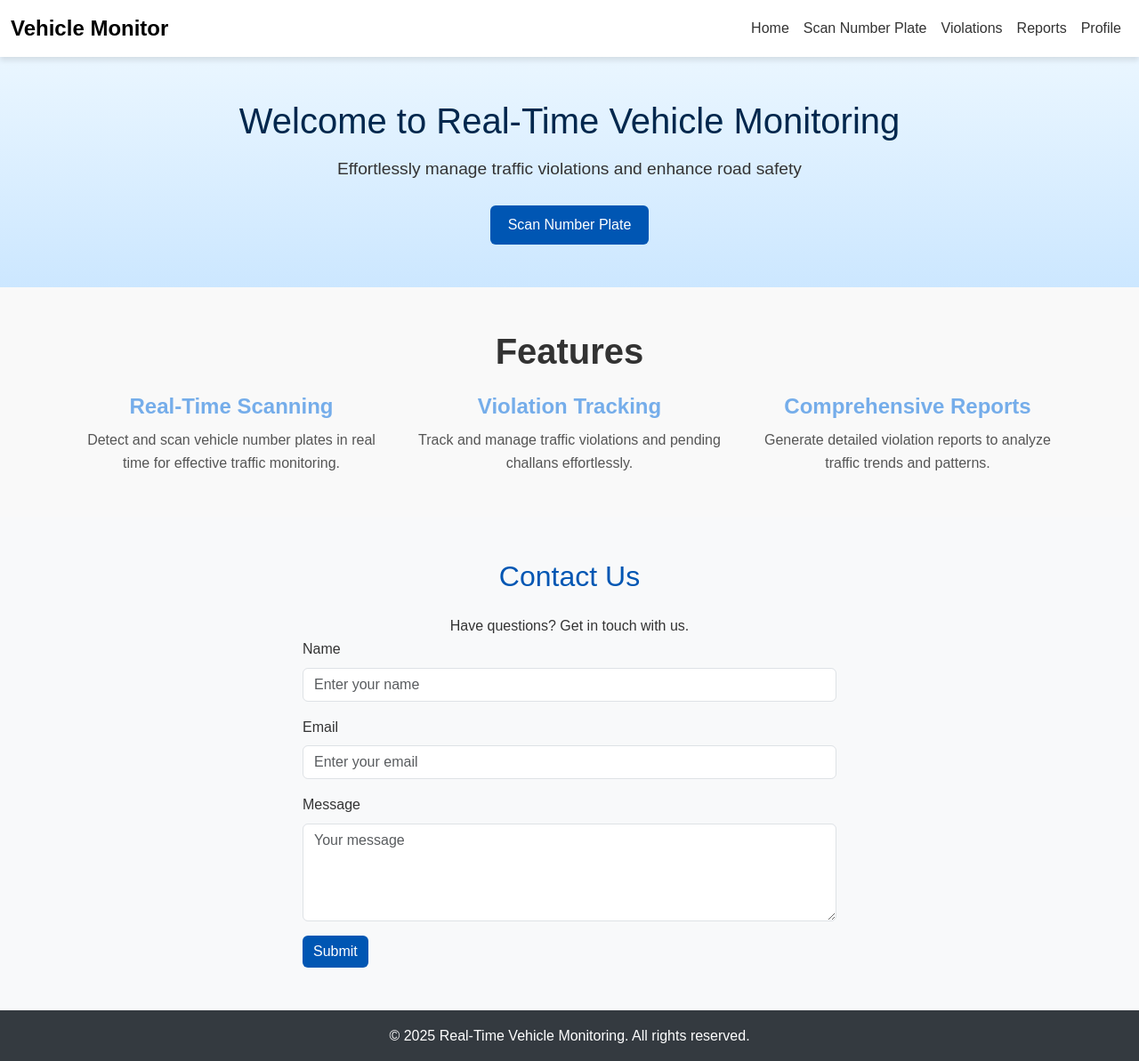
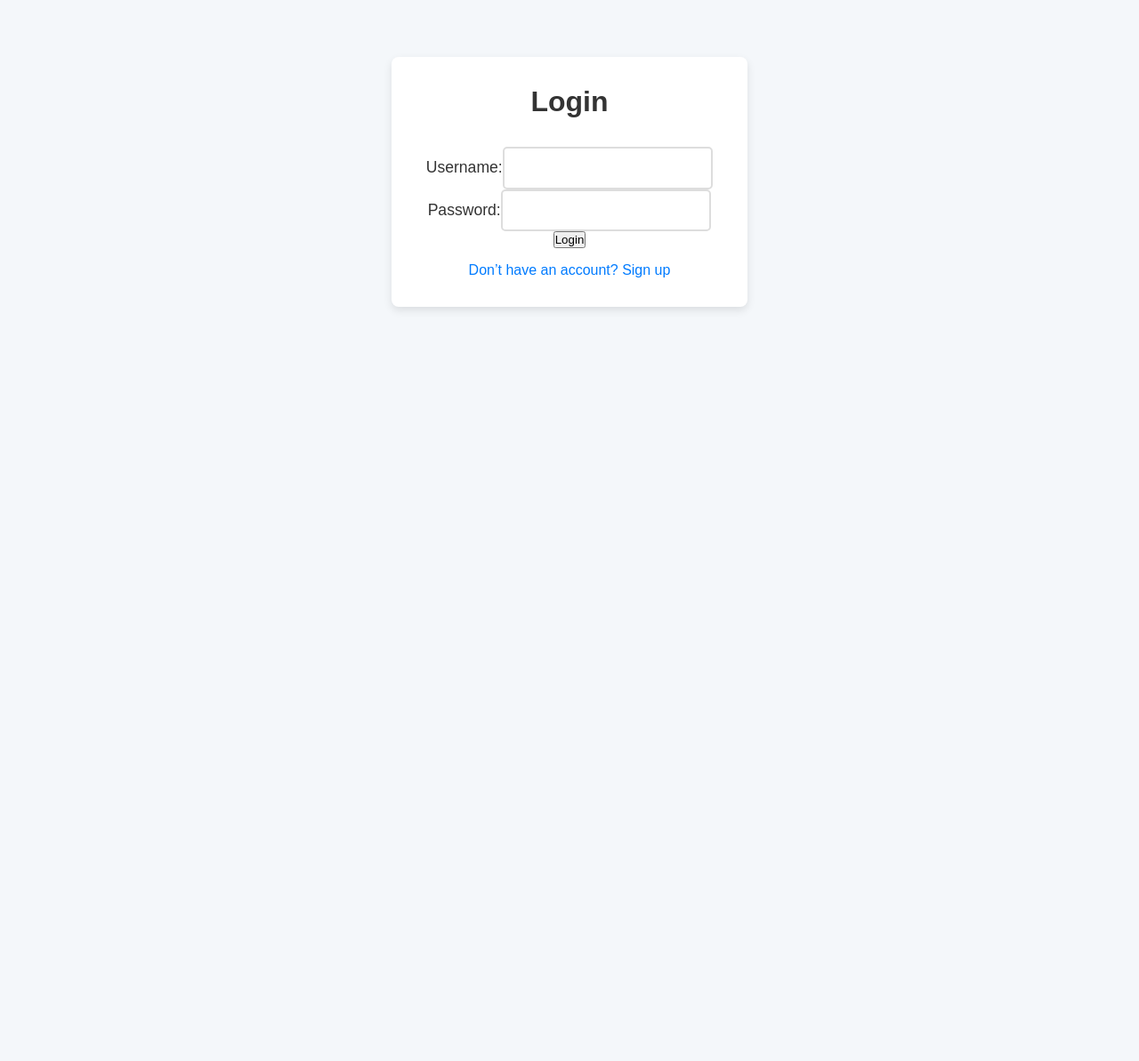
Before and after one commit to lucy2442/major_project24, a Flask app: page / in a window 1280 px wide. Shown: the whole page at 89% size. After the commit the page ends 349 px from the top, so only its background shows below. Run offline with Flask 3, Linux system fonts and the light colour scheme.

Commit message:
other chnage

```diff
--- a/vehicle_project/app/app.py
+++ b/vehicle_project/app/app.py
@@ -1,10 +1,13 @@
-from flask import Flask, render_template, request, jsonify
+from flask import Flask, render_template, request, jsonify,redirect, url_for, flash, session
 import os
 import cv2
 import pytesseract
 import json
+import sqlite3
 import base64
 import numpy as np
+from flask_sqlalchemy import SQLAlchemy
+from werkzeug.security import generate_password_hash, check_password_hash
 
 # Path to Tesseract executable
 pytesseract.pytesseract.tesseract_cmd = "/opt/homebrew/bin/tesseract"  # Adjust path as needed
@@ -18,11 +21,89 @@ if plate_cascade.empty():
 UPLOAD_FOLDER = 'uploads'
 ALLOWED_EXTENSIONS = {'png', 'jpg', 'jpeg'}
 app = Flask(__name__)
+app.secret_key = 'your_secret_key'
+app.config['SQLALCHEMY_DATABASE_URI'] = 'sqlite:///users.db'  # SQLite database
+app.config['SQLALCHEMY_TRACK_MODIFICATIONS'] = False
+db = SQLAlchemy(app)
 app.config['UPLOAD_FOLDER'] = UPLOAD_FOLDER
 
 # Ensure the uploads directory exists
 if not os.path.exists(UPLOAD_FOLDER):
     os.makedirs(UPLOAD_FOLDER)
+
+
+def init_db():
+    conn = sqlite3.connect('users.db')
+    cursor = conn.cursor()
+    cursor.execute('''
+    CREATE TABLE IF NOT EXISTS users (
+        id INTEGER PRIMARY KEY AUTOINCREMENT,
+        username TEXT UNIQUE NOT NULL,
+        password TEXT NOT NULL
+    )
+    ''')
+    conn.commit()
+    conn.close()
+
+init_db()
+
+@app.route('/')
+def home():
+    return render_template('login.html')
+@app.route("/home_index")
+def index():
+    return render_template('index.html')
+from werkzeug.security import check_password_hash
+
+@app.route('/login', methods=['GET', 'POST'])
+def login():
+    if request.method == 'POST':
+        username = request.form['username']
+        password = request.form['password']
+
+        # Check credentials
+        conn = sqlite3.connect('users.db')
+        cursor = conn.cursor()
+        cursor.execute('SELECT password FROM users WHERE username = ?', (username,))
+        user = cursor.fetchone()
+        conn.close()
+
+        if user and check_password_hash(user[0], password):
+            flash('Logged in successfully!', 'success')
+            return redirect(url_for('index'))
+        else:
+            flash('Invalid username or password.', 'danger')
+
+    return render_template('login.html')
+
+
+@app.route('/signup', methods=['GET', 'POST'])
+def signup():
+    if request.method == 'POST':
+        username = request.form['username']
+        password = request.form['password']
+
+        # Hash the password for security
+        hashed_password = generate_password_hash(password, method='pbkdf2:sha256')
+
+        try:
+            # Store user in the database
+            conn = sqlite3.connect('users.db')
+            cursor = conn.cursor()
+            cursor.execute('INSERT INTO users (username, password) VALUES (?, ?)', (username, hashed_password))
+            conn.commit()
+            conn.close()
+
+            flash('Account created successfully! You can now log in.', 'success')
+            return redirect(url_for('login'))
+        except sqlite3.IntegrityError:
+            flash('Username already exists. Please choose a different username.', 'danger')
+
+    return render_template('signup.html')
+
+
+
+
 
 
 # Function to fetch vehicle data from a JSON file
@@ -73,16 +154,18 @@ def process_frame(frame):
         return {"error": str(e)}
 
 
-@app.route('/')
-def index():
-    # Render the main page
-    return render_template('index.html')
+
 
 
 @app.route('/violations')
 def violations():
     return render_template('voilation.html')
-
+@app.route('/home_reports')
+def home_reports():
+    return render_template('report.html')
+@app.route('/home_profile')
+def home_profile():
+    return render_template('profile.html')
 @app.route('/scan')
 def scan():
     # Render the scan page with an active button based on selection (optional)
@@ -173,5 +256,8 @@ def detect_red_line():
         result = "Red line violation detected!" if random.random() > 0.5 else "No red line violation detected."
         return jsonify({"result": result})
     return jsonify({"error": "No image provided"}), 400
+
+
+
 if __name__ == '__main__':
     app.run(debug=True)
--- a/vehicle_project/app/templates/index.html
+++ b/vehicle_project/app/templates/index.html
@@ -17,12 +17,11 @@
             </button>
             <div class="collapse navbar-collapse" id="navbarNav">
                 <ul class="navbar-nav ms-auto">
-                    <li class="nav-item"><a class="nav-link" href="index.html">Home</a></li>
-                    <li class="nav-item"><a class="nav-link" href="scan.html">Scan Number Plate</a></li>
+                    <li class="nav-item"><a class="nav-link" href="{{ url_for('index') }}">Home</a></li>
+                    <li class="nav-item"><a class="nav-link" href="{{ url_for('scan') }}">Scan Number Plate</a></li>
                     <li class="nav-item"><a class="nav-link" href="{{ url_for('violations') }}">Violations</a></li>
-                    <li class="nav-item"><a class="nav-link" href="report.html">Reports</a></li>
-
-                    <li class="nav-item"><a class="nav-link" href="profile.html">Profile</a></li>
+                    <li class="nav-item"><a class="nav-link" href="{{ url_for('home_reports') }}">Reports</a></li>
+                    <li class="nav-item"><a class="nav-link" href="{{ url_for('home_profile') }}">Profile</a></li>
                 </ul>
             </div>
         </div>
--- a/vehicle_project/app/templates/login.html
+++ b/vehicle_project/app/templates/login.html
@@ -3,99 +3,131 @@
 <head>
     <meta charset="UTF-8">
     <meta name="viewport" content="width=device-width, initial-scale=1.0">
-    <title>Login and Registration</title>
-    <link href="https://cdn.jsdelivr.net/npm/bootstrap@5.3.0-alpha3/dist/css/bootstrap.min.css" rel="stylesheet">
-    <link rel="stylesheet" href="style.css">
+    <title>Login</title>
 </head>
-<body>
-    <div class="container my-5">
-        <div class="row justify-content-center">
-            <div class="col-md-6">
-                <!-- Login Form -->
-                <div class="card shadow">
-                    <div class="card-header text-center bg-primary text-white">
-                        <h3>Login</h3>
-                    </div>
-                    <div class="card-body">
-                        <form id="loginForm">
-                            <div class="mb-3">
-                                <label for="loginEmail" class="form-label">Email</label>
-                                <input type="email" class="form-control" id="loginEmail" placeholder="Enter your email" required>
-                            </div>
-                            <div class="mb-3">
-                                <label for="loginPassword" class="form-label">Password</label>
-                                <input type="password" class="form-control" id="loginPassword" placeholder="Enter your password" required>
-                            </div>
-                            <div class="mb-3 captcha-container">
-                                <label for="captchaInput" class="form-label">Captcha</label>
-                                <div class="d-flex align-items-center">
-                                    <div id="captchaText" class="captcha-box"></div>
-                                    <button type="button" class="btn btn-outline-secondary ms-2 refresh-captcha">↻</button>
-                                </div>
-                                <input type="text" class="form-control mt-2" id="captchaInput" placeholder="Enter captcha" required>
-                            </div>
-                            <div class="mb-3 form-check">
-                                <input type="checkbox" class="form-check-input" id="rememberMe">
-                                <label class="form-check-label" for="rememberMe">Remember Me</label>
-                            </div>
-                            <button type="submit" class="btn btn-primary w-100">Login</button>
-                        </form>
-                    </div>
-                    <div class="card-footer text-center">
-                        <p>Don't have an account? <a href="#" id="showRegister">Register Here</a></p>
-                    </div>
-                </div>
+<style>
+    /* Reset some default styles */
+    * {
+        margin: 0;
+        padding: 0;
+        box-sizing: border-box;
+    }
 
-                <!-- Registration Form -->
-                <div class="card shadow mt-4 d-none" id="registerCard">
-                    <div class="card-header text-center bg-success text-white">
-                        <h3>Register</h3>
-                    </div>
-                    <div class="card-body">
-                        <form id="registerForm">
-                            <div class="mb-3">
-                                <label for="registerName" class="form-label">Full Name</label>
-                                <input type="text" class="form-control" id="registerName" placeholder="Enter your name" required>
-                            </div>
-                            <div class="mb-3">
-                                <label for="registerEmail" class="form-label">Email</label>
-                                <input type="email" class="form-control" id="registerEmail" placeholder="Enter your email" required>
-                            </div>
-                            <div class="mb-3">
-                                <label for="registerPassword" class="form-label">Password</label>
-                                <input type="password" class="form-control" id="registerPassword" placeholder="Enter your password" required>
-                            </div>
-                            <div class="mb-3">
-                                <label for="registerConfirmPassword" class="form-label">Confirm Password</label>
-                                <input type="password" class="form-control" id="registerConfirmPassword" placeholder="Confirm your password" required>
-                            </div>
-                            <div class="mb-3">
-                                <label for="aadhaarProof" class="form-label">Upload Aadhaar Proof</label>
-                                <input type="file" class="form-control" id="aadhaarProof" accept=".jpg,.jpeg,.png,.pdf" required>
-                            </div>
-                            <div class="mb-3 captcha-container">
-                                <label for="captchaRegisterInput" class="form-label">Captcha</label>
-                                <div class="d-flex align-items-center">
-                                    <div id="captchaRegisterText" class="captcha-box"></div>
-                                    <button type="button" class="btn btn-outline-secondary ms-2 refresh-captcha">↻</button>
-                                </div>
-                                <input type="text" class="form-control mt-2" id="captchaRegisterInput" placeholder="Enter captcha" required>
-                            </div>
-                            <div class="mb-3 form-check">
-                                <input type="checkbox" class="form-check-input" id="robotCheck" required>
-                                <label class="form-check-label" for="robotCheck">I am not a robot</label>
-                            </div>
-                            <button type="submit" class="btn btn-success w-100">Register</button>
-                        </form>
-                    </div>
-                    <div class="card-footer text-center">
-                        <p>Already have an account? <a href="#" id="showLogin">Login Here</a></p>
-                    </div>
-                </div>
-            </div>
-        </div>
+    /* Page body styling */
+    body {
+        font-family: 'Arial', sans-serif;
+        background-color: #f4f7fa;
+        transition: background-color 0.3s ease-in-out;
+    }
+
+    /* Login container styling */
+    .login-container {
+        max-width: 400px;
+        margin: 5% auto;
+        padding: 2em;
+        background-color: #fff;
+        box-shadow: 0 4px 10px rgba(0, 0, 0, 0.1);
+        border-radius: 8px;
+        text-align: center;
+        animation: slideUp 1s ease-out;
+    }
+
+    /* Animation for login form */
+    @keyframes slideUp {
+        0% { opacity: 0; transform: translateY(20px); }
+        100% { opacity: 1; transform: translateY(0); }
+    }
+
+    /* Heading styling */
+    .login-container h2 {
+        font-size: 2em;
+        color: #333;
+        margin-bottom: 1em;
+    }
+
+    /* Form element styling */
+    .login-form {
+        width: 100%;
+        display: flex;
+        flex-direction: column;
+        gap: 1em;
+    }
+
+    label {
+        font-size: 1.1em;
+        color: #333;
+        text-align: left;
+    }
+
+    input {
+        padding: 0.8em;
+        font-size: 1em;
+        border: 2px solid #ddd;
+        border-radius: 5px;
+        outline: none;
+        transition: border 0.3s ease;
+    }
+
+    /* Input focus effect */
+    input:focus {
+        border-color: #007BFF;
+    }
+
+    /* Login button styling */
+    .login-btn {
+        padding: 0.8em;
+        font-size: 1.1em;
+        background-color: #007BFF;
+        color: white;
+        border: none;
+        border-radius: 5px;
+        cursor: pointer;
+        transition: background-color 0.3s ease, transform 0.2s ease;
+    }
+
+    /* Button hover effect */
+    .login-btn:hover {
+        background-color: #0056b3;
+        transform: scale(1.05);
+    }
+
+    /* Signup link styling */
+    .signup-link {
+        display: block;
+        margin-top: 1em;
+        font-size: 1em;
+        color: #007BFF;
+        text-decoration: none;
+        transition: color 0.3s ease;
+    }
+
+    /* Signup link hover effect */
+    .signup-link:hover {
+        color: #0056b3;
+        text-decoration: underline;
+    }
+
+    /* Responsive Design */
+    @media (max-width: 768px) {
+        .login-container {
+            width: 80%;
+            padding: 1.5em;
+        }
+
+        .login-btn {
+            font-size: 1em;
+        }
+    }
+</style>
+
+    <div class="login-container">
+        <h2>Login</h2>
+       <form method="POST" action="{{ url_for('login') }}">
+    <label>Username:</label><input type="text" name="username">
+    <label>Password:</label><input type="password" name="password">
+    <button type="submit">Login</button></form>
+
+        <a href="{{ url_for('signup') }}" class="signup-link">Don’t have an account? Sign up</a>
     </div>
-
-    <script src="script.js"></script>
 </body>
 </html>
```
Also changed, not shown: vehicle_project/app/templates/profile.html (+4 -5 lines), vehicle_project/app/templates/report.html (+5 -6 lines), vehicle_project/app/templates/scan.html (+5 -6 lines), vehicle_project/app/templates/voilation.html (+7 -24 lines), vehicle_project/app/utils/database.py (+17 -0 lines), vehicle_project/app/utils/redline.py (+161 -0 lines), vehicle_project/app/instance/users.db (added), vehicle_project/app/users.db (added).
